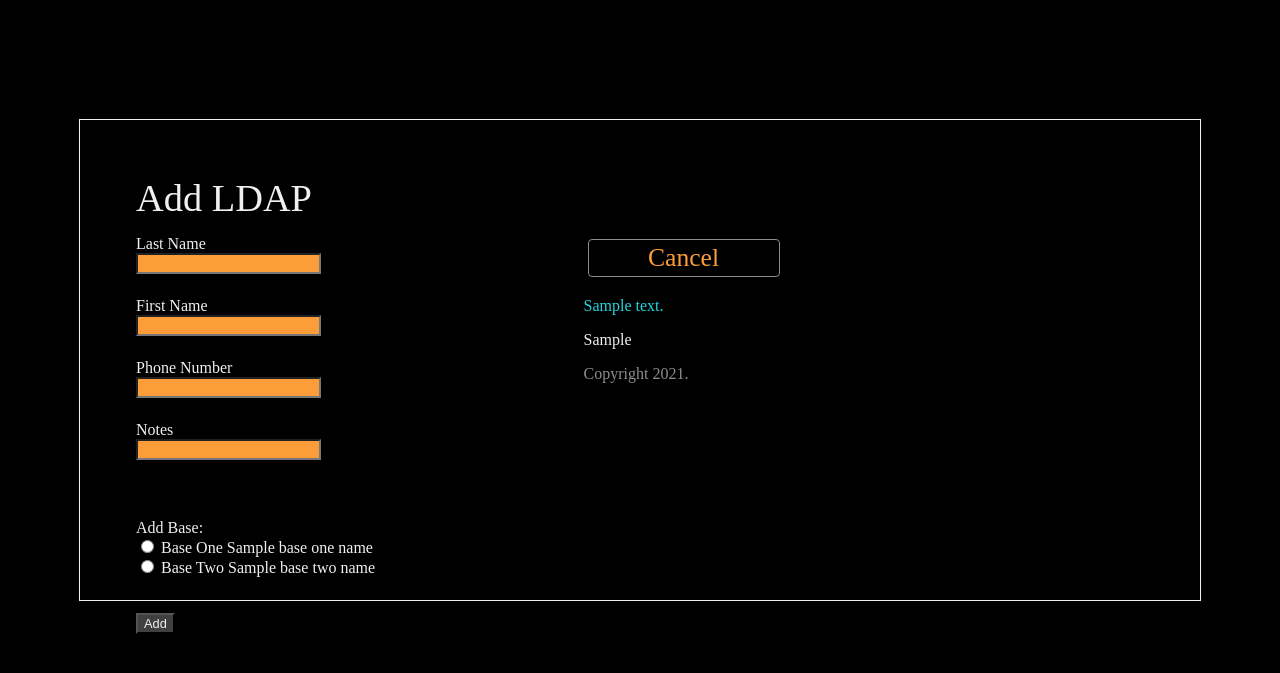
After one commit to HadleySo/LDAP-WebEdit, a Flask app: template LEdit/templates/add.html in a window 1280 px wide. The commit adds this page. Shown: the top 673 px of the page. Run offline with Flask 2, Linux system fonts and the light colour scheme; the template is opened without the code that fills it: most values are stand-ins (such as "Sample title", 1, 10 or a date in 2020); some web fonts are replaced.

Commit message:
Creating UI for AddLDAP

```diff
--- /dev/null
+++ b/LEdit/static/CSS/add.css
@@ -0,0 +1,34 @@
+#title {
+    color: var(--color-white);
+    font-size: 3vmax;
+
+    margin: 0;
+}
+
+#grid-left {
+    color: var(--color-white);
+}
+#grid-right {
+    color: var(--color-white);
+}
+
+#blueText {
+    color: var(--color-blue);
+}
+#grayText {
+    color: var(--color-gray);
+}
+#whiteText {
+    color: var(--color-white);
+}
+
+#yellowField {
+    background-color: var(--color-yellow);
+    margin-bottom: 5px;
+}
+#subButton {
+    background-color: var(--color-drkgray);
+    color: var(--color-white);
+    border-radius: 0;
+    font-size: 1vmax;
+}
--- /dev/null
+++ b/LEdit/templates/add.html
@@ -0,0 +1,54 @@
+{% extends "base.html" %}
+
+{% block title %}
+Add
+{% endblock %}
+
+{% block CSS %}
+<link rel="stylesheet" href="static/CSS/add.css">
+{% endblock %}
+
+{% block bodyContent %}
+<div id="grid-top">
+    <p id="title">Add LDAP</p>
+</div>
+
+<div id="grid-left">
+    <form method="POST" action="/add">
+        <label>Last Name</label><br>
+        <input type="text" id="yellowField" name="lName" required><br><br>
+        <label>First Name</label><br>
+        <input type="text" id="yellowField" name="fName" required><br><br>
+        <label>Phone Number</label><br>
+        <input type="text" id="yellowField" name="pNum" required><br><br>
+        <label>Notes</label><br>
+        <input type="text" id="yellowField" name="notes" required><br><br>
+        <br>
+        <br>
+        <label>Add Base:</label><br>
+        <input type="radio" id="" name="addBase" value="baseOne">
+        <label>Base One    {{ baseOneName }}</label><br>
+        <input type="radio" id="" name="addBase" value="baseTwo">
+        <label>Base Two    {{ baseTwoName }}</label><br>
+
+        <br>
+        <br>
+        <input type="submit" id="subButton" name="submitForm" value="Add">
+    </form>
+
+</div>
+
+<div id="grid-right">
+    <form method="POST" action="/">
+        <button class="yellowButton" value="cancelAdd" name="cancelAdd">Cancel</button>
+    </form>
+
+    <p id="blueText">{{ blueMessage }}</p>
+
+    <p id="whiteText">{{ addResults }}</p>
+
+    <p id="grayText">
+        Copyright 2021. <br>
+    </p>
+</div>
+{% endblock %}
--- a/LEdit/templates/index.html
+++ b/LEdit/templates/index.html
@@ -18,6 +18,8 @@ Start
         <button class="yellowButton" value="SearchEntry" name="SearchEntry">Search LDAP</button>
         <br>
         <button class="yellowButton" value="EditEntry" name="EditEntry">Edit LDAP</button>
+        <br>
+        <button class="yellowButton" value="AddEntry" name="AddEntry">Add LDAP</button>
     </form>
     <p>{{ blueMessage }}</p>
 </div>
```
Also changed, not shown: LEdit/views.py (+15 -0 lines).
